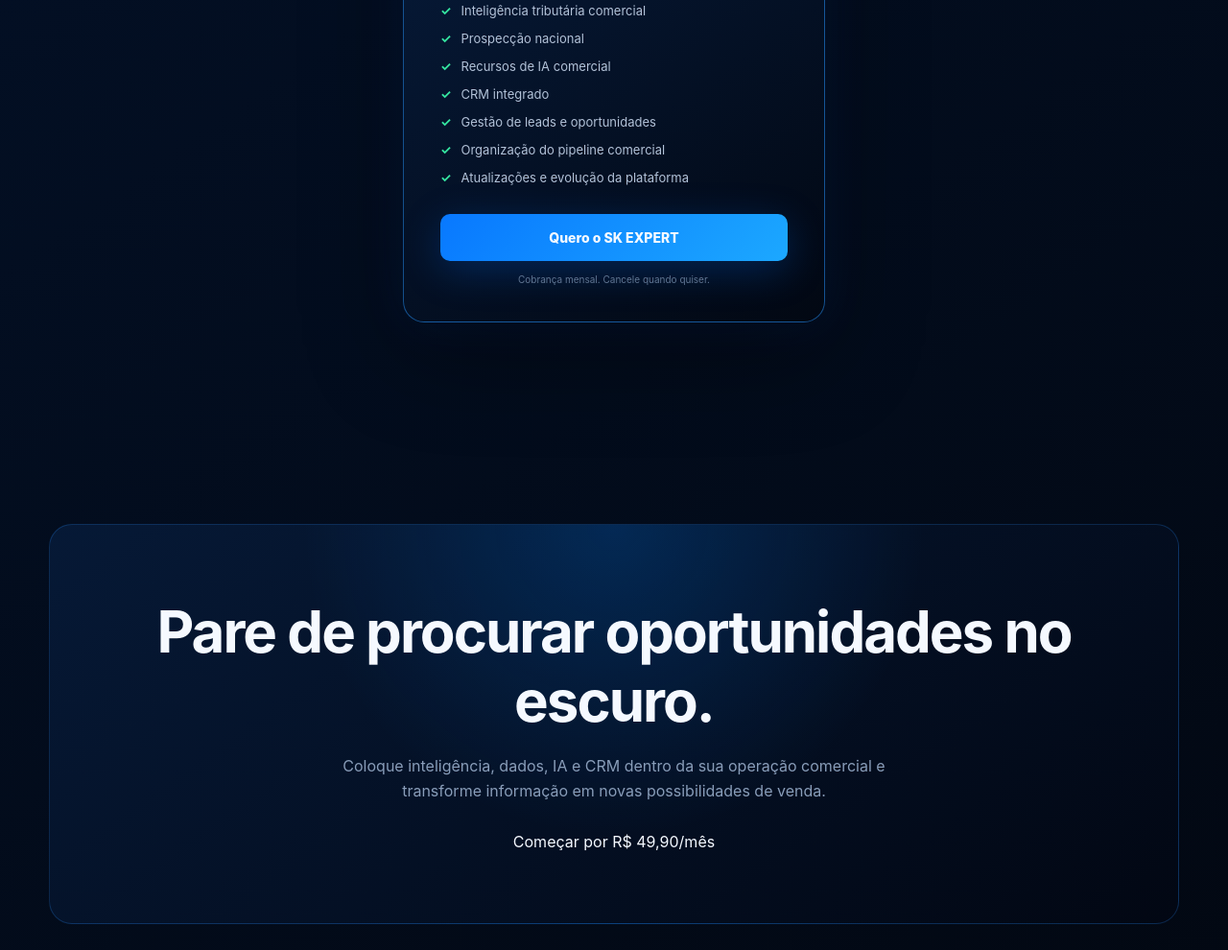
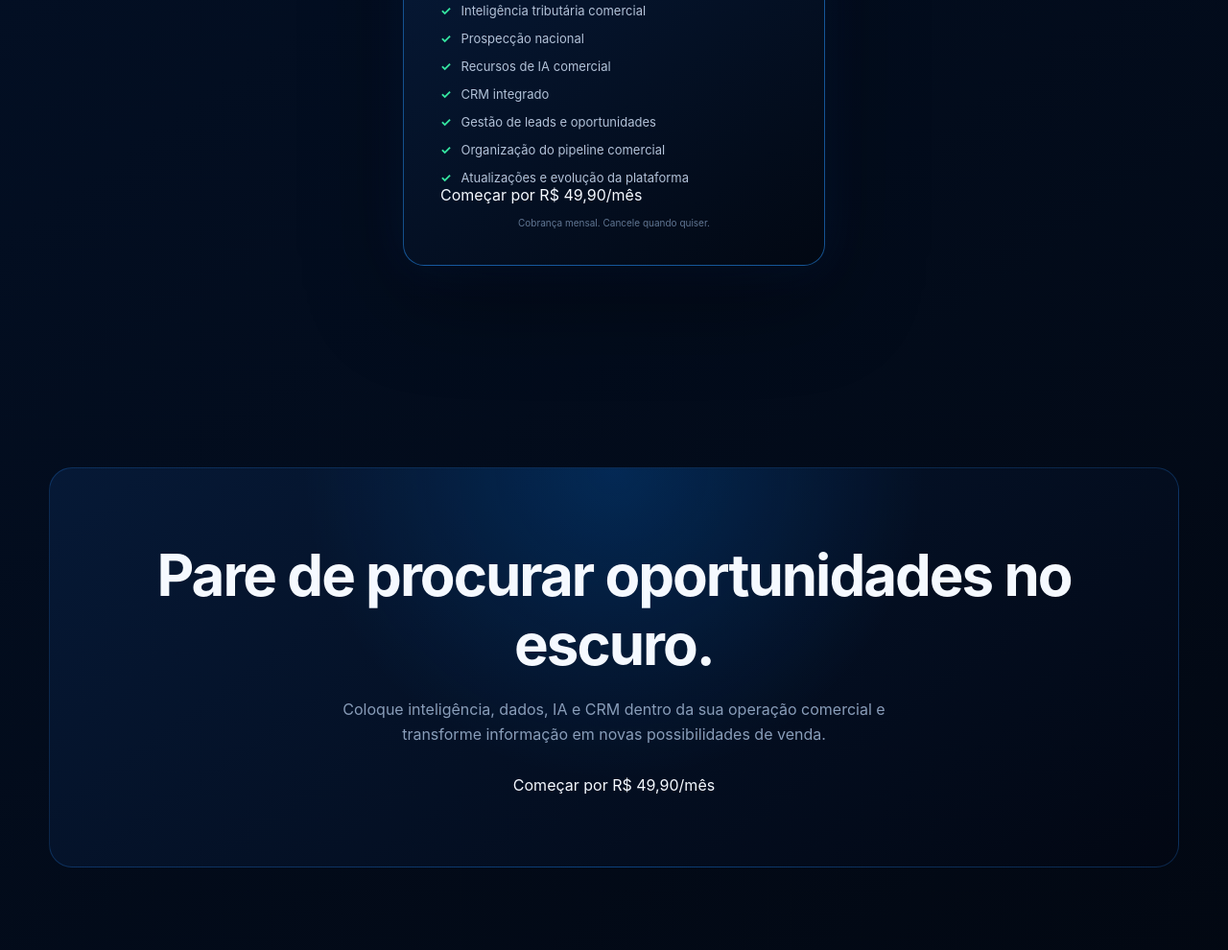
Before and after one commit to kraussmktdigital-beep/skexpert-vendas, a plain HTML site: page index.html in a window 1280 px wide. Shown: the part 4046-5036 px from the top of the page at 96% size. Drawn offline with Linux system fonts and the light colour scheme.

Commit message:
Remove button and update payment link
Removed the 'Quero o SK EXPERT' button and adjusted links.

```diff
--- a/index.html
+++ b/index.html
@@ -2468,13 +2468,8 @@
 </div>
 
 
-<a
-href="https://wa.me/5535991633191?text=Olá!%20Quero%20assinar%20o%20SK%20EXPERT%20por%20R%24%2049%2C90%2Fmês."
-target="_blank"
-class="btn btn-primary">
-
-Quero o SK EXPERT
-
+<a href="https://pay.hotmart.com/G107873865C">
+  Começar por R$ 49,90/mês
 </a>
 
 
@@ -2523,7 +2518,6 @@
 possibilidades de venda.
 
 </p>
-
 
 <a href="https://pay.hotmart.com/G107873865C">
   Começar por R$ 49,90/mês
```
